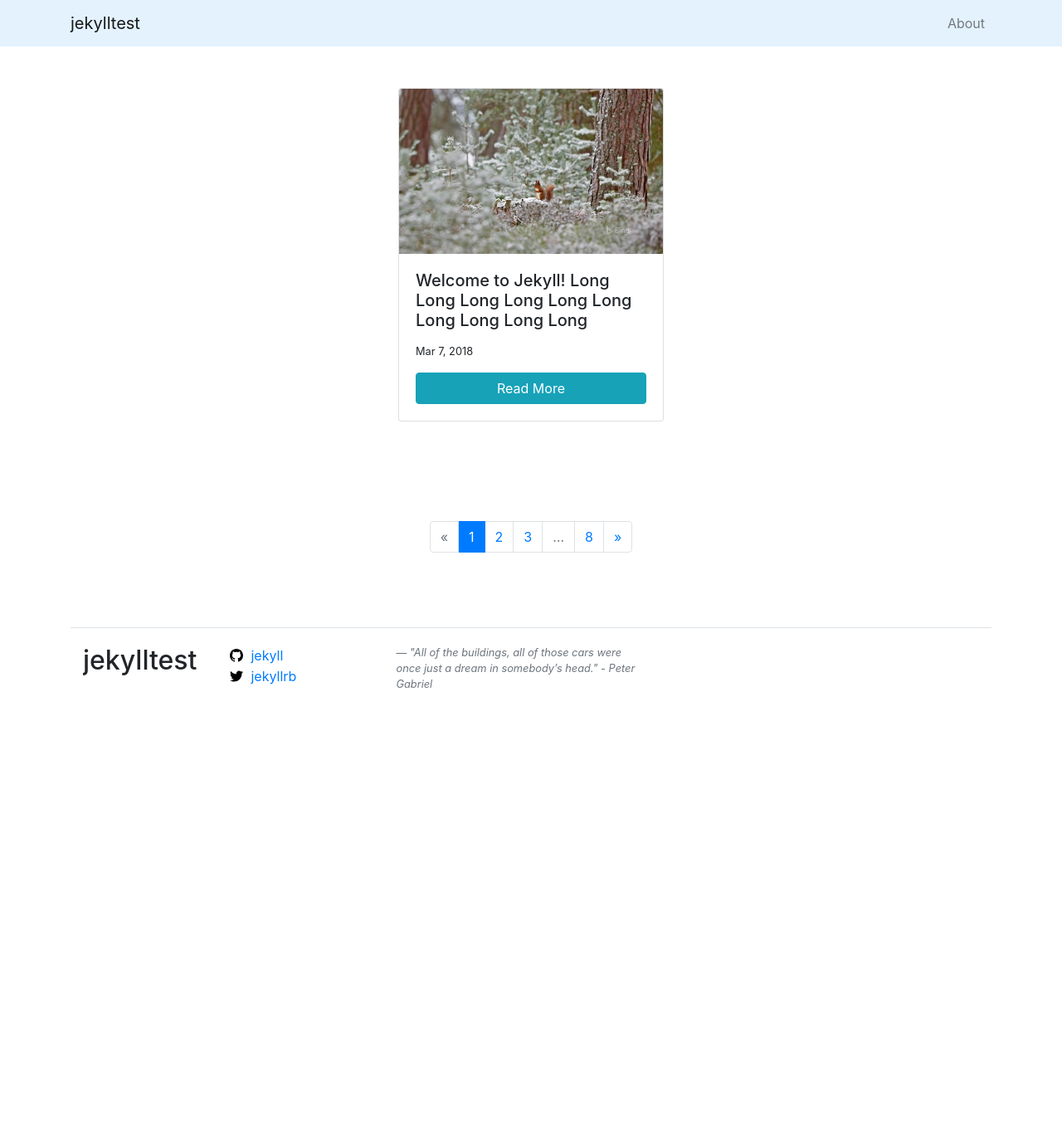
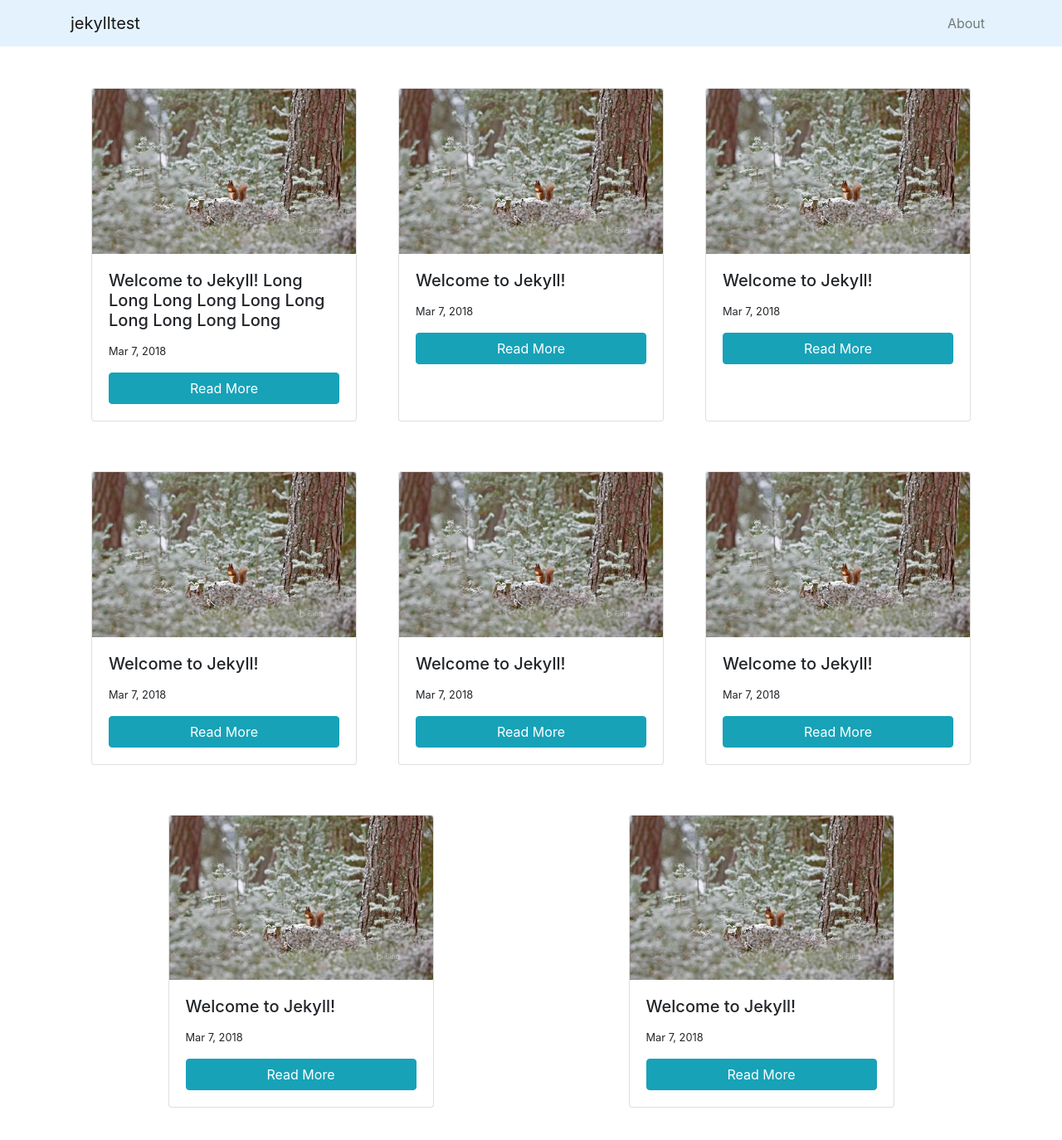
Before and after one commit to tomfriwel/jekylltest, a Jekyll site: the page built from index.html, in a window 1280 px wide and 1400 px high. Shown: the top 1374 px of the window at 83% size. Built offline with Jekyll 4.4.1, drawn with Linux system fonts in a browser that asks for light colours; nearby versions of some CDN libraries; the list of posts is cut into pages by our own code.

Commit message:
before change card style

```diff
--- a/_config.yml
+++ b/_config.yml
@@ -44,7 +44,7 @@ baseurl: /jekylltest
 show_excerpts: true
 
 # page setting
-paginate: 1
+paginate: 9
 paginate_path: "/page:num/"
 
 # build setting
--- a/_layouts/home.html
+++ b/_layouts/home.html
@@ -25,6 +25,7 @@ layout: default
           {% if post.intro %} {{ post.intro }} {% endif %}
         </p>
         <a class="btn btn-info btn-block" href="{{ post.url | relative_url }}" style="width:100%;">Read More</a>
+        <!-- <div class="card-footer">123</div> -->
       </div>
     </div>
     {% endfor %}
```
